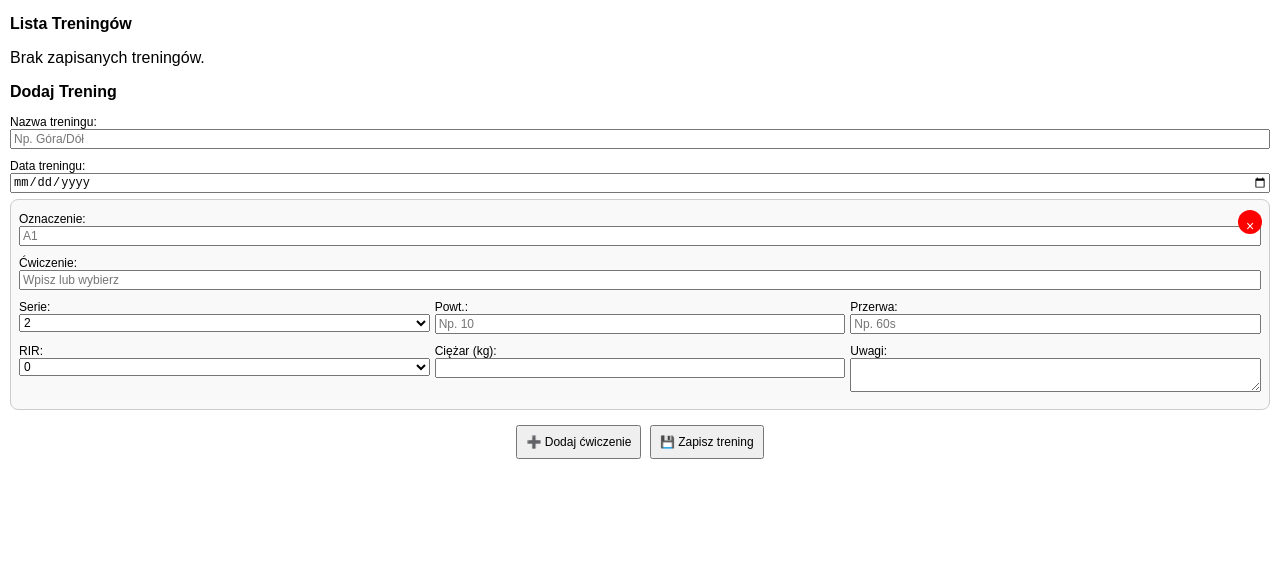
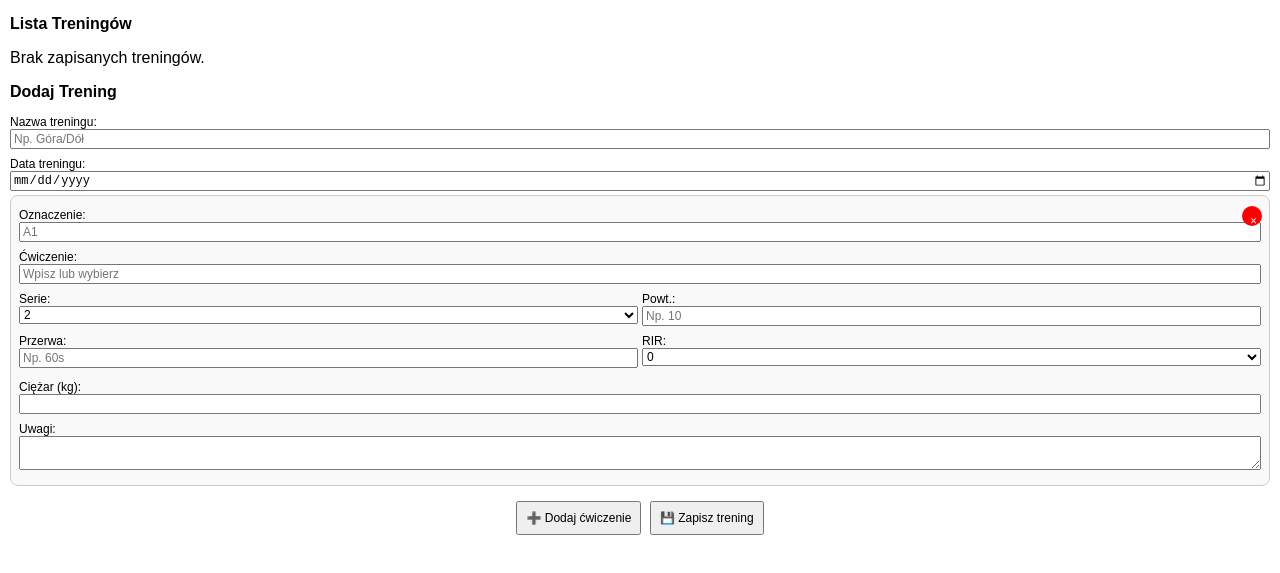
Before and after one commit to Dobanes/treningi, a plain HTML site: page index.html in a window 1280 px wide. Both pictures are taken after a click on the button "➕ Dodaj ćwiczenie". Shown: the part 87-660 px from the top of the page. Drawn offline with Linux system fonts and the light colour scheme.

Commit message:
Update index.html

```diff
--- a/index.html
+++ b/index.html
@@ -7,14 +7,15 @@
     <style>
         body { font-family: Arial, sans-serif; margin: 10px; }
         .exercise-block { border: 1px solid #ccc; border-radius: 8px; padding: 8px; margin-bottom: 10px; position: relative; background-color: #f9f9f9; }
-        .exercise-block button.remove { position: absolute; top: 5px; right: 5px; background: red; color: white; border: none; border-radius: 50%; width: 24px; height: 24px; font-size: 14px; cursor: pointer; }
+        .exercise-block button.remove { position: absolute; top: 5px; right: 5px; background: red; color: white; border: none; border-radius: 50%; width: 20px; height: 20px; font-size: 12px; cursor: pointer; }
         label { display: block; margin-top: 4px; font-size: 12px; }
-        input, select, textarea { width: 100%; box-sizing: border-box; margin-bottom: 6px; font-size: 12px; }
+        input, select, textarea { width: 100%; box-sizing: border-box; margin-bottom: 4px; font-size: 12px; }
+        .exercise-row { display: flex; flex-wrap: wrap; gap: 4px; }
+        .exercise-row > div { flex: 1 1 45%; min-width: 100px; }
         button { padding: 8px; margin: 5px 2px; font-size: 12px; }
-        @media (min-width: 600px) {
-            .exercise-row { display: flex; gap: 5px; }
-            .exercise-row > div { flex: 1; }
-        }
+        table { width: 100%; border-collapse: collapse; margin-bottom: 10px; overflow-x: auto; display: block; }
+        th, td { border: 1px solid #ccc; padding: 4px; font-size: 12px; word-break: break-word; }
+        th { background-color: #f0f0f0; }
     </style>
 </head>
 <body>
@@ -80,15 +81,15 @@
                 <label>Oznaczenie: <input type="text" name="label" placeholder="A1"></label>
                 <label>Ćwiczenie: <input list="exerciseList" name="exercise" placeholder="Wpisz lub wybierz"></label>
                 <div class="exercise-row">
-                    <div><label>Serie: <select name="sets"><option>2</option><option>3</option><option>4</option><option>5</option><option>6</option></select></label></div>
+                    <div><label>Serie: <select name="sets">${[2,3,4,5,6].map(v => `<option>${v}</option>`).join('')}</select></label></div>
                     <div><label>Powt.: <input type="text" name="reps" placeholder="Np. 10"></label></div>
-                    <div><label>Przerwa: <input type="text" name="rest" placeholder="Np. 60s"></label></div>
                 </div>
                 <div class="exercise-row">
-                    <div><label>RIR: <select name="rir">${[...Array(11).keys()].map(i => `<option>${i}</option>`).join('')}</select></label></div>
+                    <div><label>Przerwa: <input type="text" name="rest" placeholder="Np. 60s"></label></div>
+                    <div><label>RIR: <select name="rir">${[...Array(11).keys()].map(v => `<option>${v}</option>`).join('')}</select></label></div>
                     <div><label>Ciężar (kg): <input type="number" name="weight" min="0" max="200" step="0.5"></label></div>
-                    <div><label>Uwagi: <textarea name="notes"></textarea></label></div>
                 </div>
+                <label>Uwagi: <textarea name="notes"></textarea></label>
             `;
             container.appendChild(div);
         }
@@ -145,11 +146,11 @@
                 detailsDiv.className = 'hidden';
                 detailsDiv.id = `details-${index}`;
 
-                let detailTable = '<table><thead><tr><th>Ozn.</th><th>Ćwiczenie</th><th>Serie</th><th>Powt.</th><th>Przerwa</th><th>RIR</th><th>Ciężar</th><th>Uwagi</th></tr></thead><tbody>';
+                let detailTable = '<div style="overflow-x:auto;"><table><thead><tr><th>Ozn.</th><th>Ćwiczenie</th><th>Serie</th><th>Powt.</th><th>Przerwa</th><th>RIR</th><th>Ciężar</th><th>Uwagi</th></tr></thead><tbody>';
                 t.exercises.forEach(e => {
                     detailTable += `<tr><td>${e.label}</td><td>${e.exercise}</td><td>${e.sets}</td><td>${e.reps}</td><td>${e.rest}</td><td>${e.rir}</td><td>${e.weight}</td><td>${e.notes || '-'}</td></tr>`;
                 });
-                detailTable += '</tbody></table>';
+                detailTable += '</tbody></table></div>';
                 detailTable += `<div style="text-align:center;"><button onclick="deleteTraining(${trainings.length - 1 - index})">🗑 Usuń ten trening</button></div>`;
 
                 detailsDiv.innerHTML = detailTable;
```
